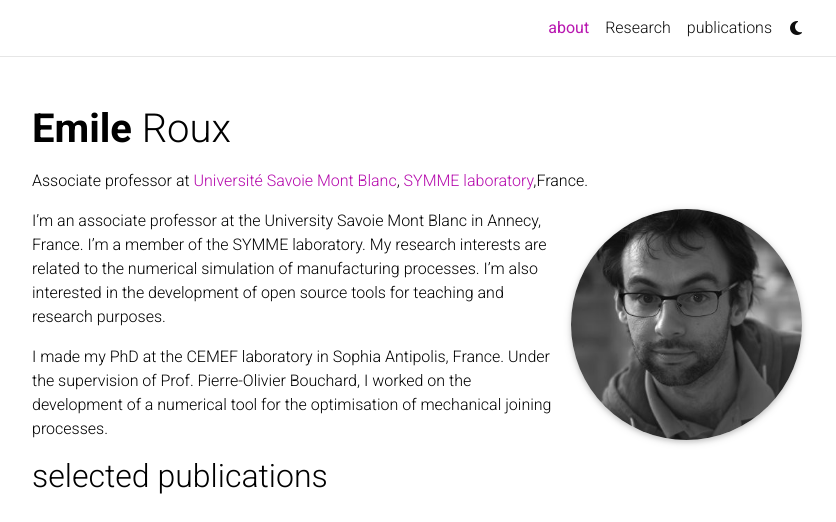
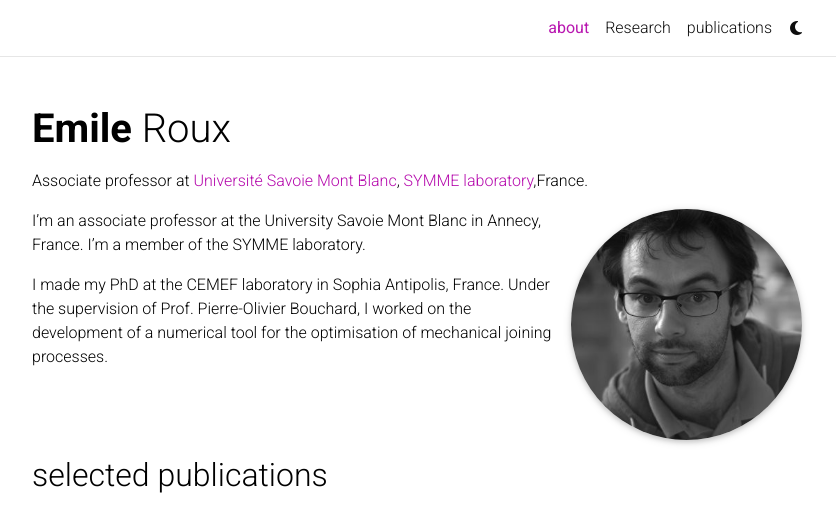
Before and after one commit to EmileRouxSMB/EmileRouxSMB.github.io, a Jekyll site: the page built from _pages/about.md, in a window 1280 px wide, cut to the strip 0-522 px from the top of the page. Shown: the whole strip, without its empty margins (223-1059 px from the left). Built offline with Jekyll 4.4.1, drawn with Linux system fonts in a browser that asks for light colours; full-size pictures stand in for the smaller copies a plugin makes; some web fonts are replaced; comment, search, counter and statistics services are not loaded; a style sheet for code colours, icons or effects is not loaded.

```diff
--- a/_pages/about.md
+++ b/_pages/about.md
@@ -20,7 +20,5 @@
 
 I'm an associate professor at the University Savoie Mont Blanc in Annecy, France.
 I'm a member of the SYMME laboratory.
-My research interests are related to the numerical simulation of manufacturing processes.
-I'm also interested in the development of open source tools for teaching and research purposes.
 
 I made my PhD at the CEMEF laboratory in Sophia Antipolis, France. Under the supervision of Prof. Pierre-Olivier Bouchard, I worked on the development of a numerical tool for the optimisation of mechanical joining processes.
```
